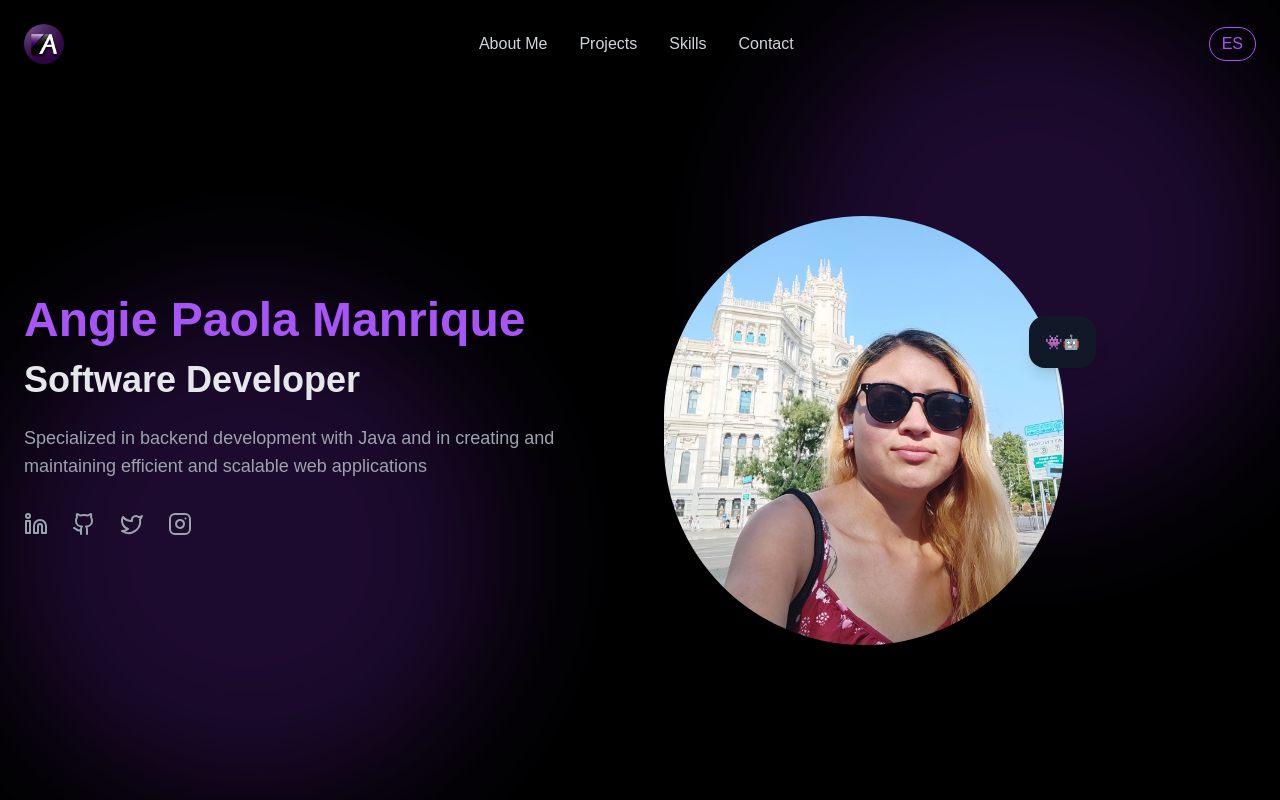
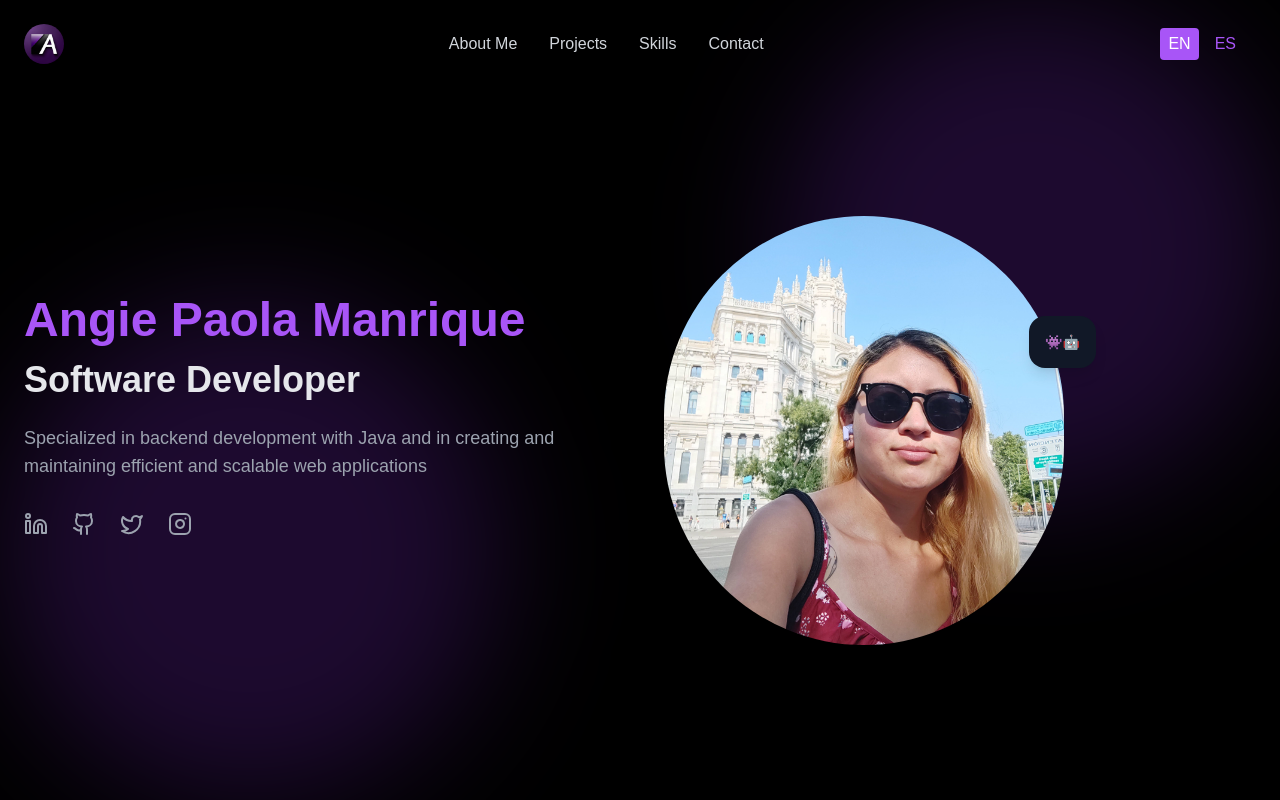
Before and after one commit to angie27m/portfolio-nextjs, a Next.js app: page / in a window 1280 px wide. Shown: the top 800 px of the page. Built offline with nearby package versions, Linux system fonts and the light colour scheme.

Commit message:
Switch language as toggle

```diff
--- a/components/Header.tsx
+++ b/components/Header.tsx
@@ -52,10 +52,21 @@ export default function Header({ language, setLanguage }: HeaderProps) {
 
         <button
           onClick={() => setLanguage(language === 'es' ? 'en' : 'es')}
-          className="px-3 py-1 rounded-full border border-purple-500 text-purple-500 hover:bg-purple-500 hover:text-white transition-colors"
+          className="px-3 py-1 text-purple-500 flex items-center space-x-2"
         >
-          {language === 'es' ? 'EN' : 'ES'}
+          <span
+            className={`px-2 py-1 rounded ${language === 'en' ? 'bg-purple-500 text-white' : 'text-purple-500'}`}
+          >
+            EN
+          </span>
+          <span
+            className={`px-2 py-1 rounded ${language === 'es' ? 'bg-purple-500 text-white' : 'text-purple-500'}`}
+          >
+            ES
+          </span>
         </button>
+
+
       </nav>
     </header>
   )
```
